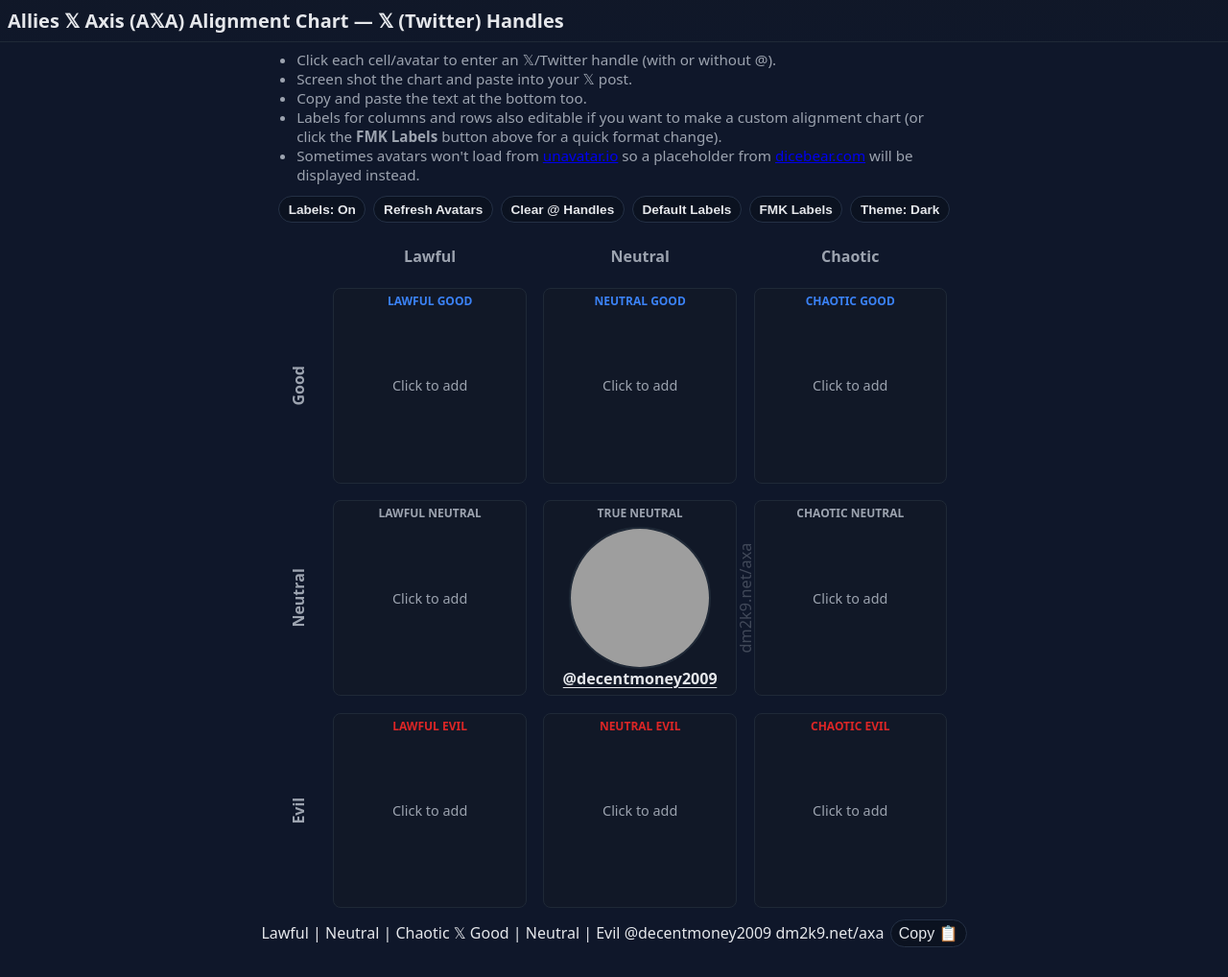
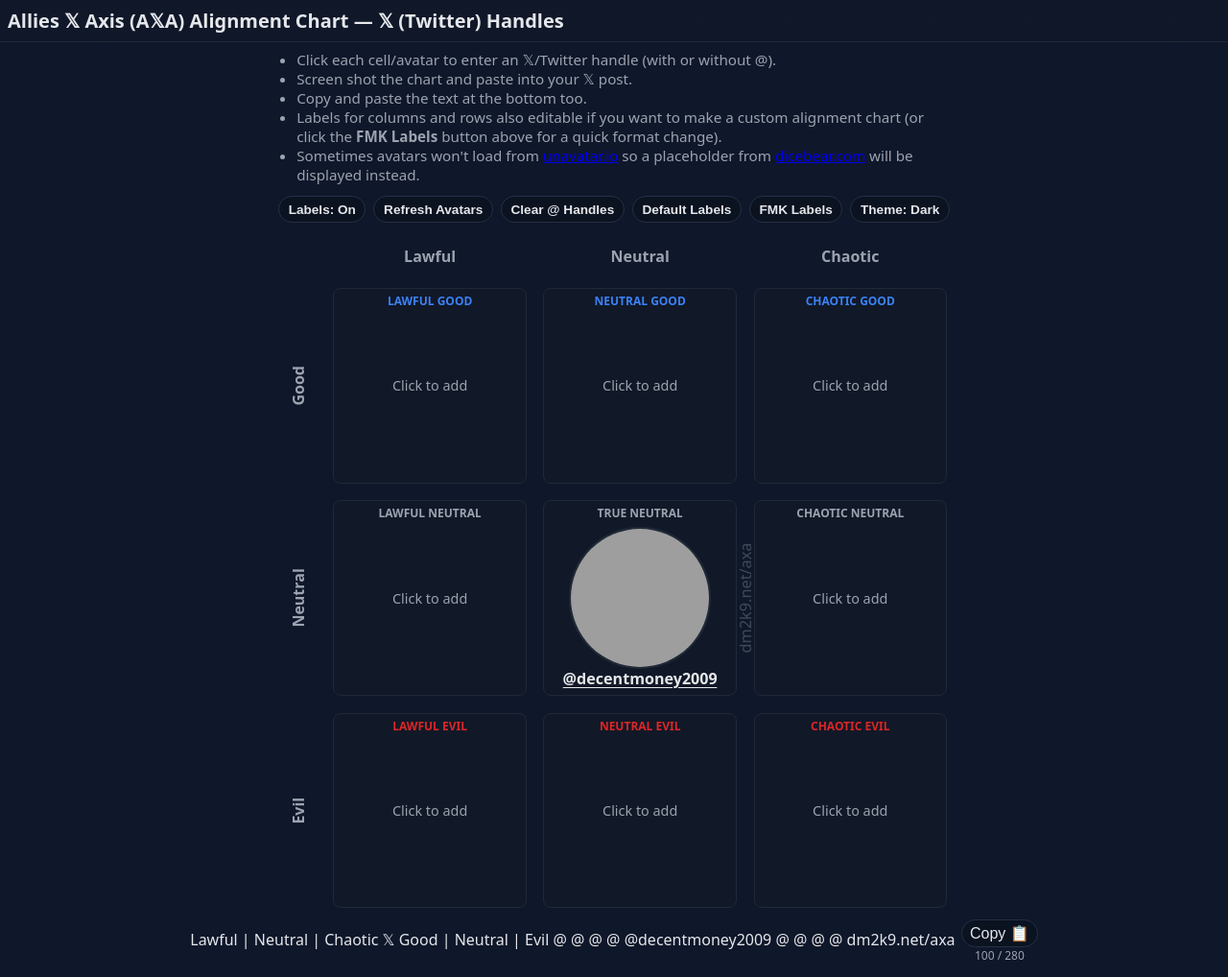
Before and after one commit to decent-money/decent-money.github.io, a Jekyll site: the page axa/index.html, which Jekyll copies as it is, in a window 1280 px wide. Shown: the whole page at 96% size. Built offline with Jekyll 4.4.1, drawn with Linux system fonts in a browser that asks for light colours; grey boxes are pictures that could not be loaded.

Commit message:
Add character counter to AXA page.

```diff
--- a/axa/index.html
+++ b/axa/index.html
@@ -348,6 +348,24 @@
       /* a little breathing room above bottom edge */
     }
 
+    .copy-group {
+      display: flex;
+      flex-direction: column;
+      align-items: center;
+      gap: 0.15rem;
+    }
+
+    .char-counter {
+      font-size: 0.75rem;
+      color: var(--muted);
+      line-height: 1;
+    }
+
+    .char-counter.over-limit {
+      color: #dc2626;
+      /* red when over 240 */
+    }
+
     #handlesText {
       margin: 0;
       text-align: center;
@@ -542,10 +560,16 @@
 
     <div class="handles-row">
       <p id="handlesText"></p>
+
+      <div class="copy-group">
         <button id="copyHandlesBtn" class="icon-button" type="button" aria-label="Copy handles to clipboard"
           title="Copy handles">
           Copy 📋
         </button>
+        <div id="charCounter" class="char-counter">0 / 280</div>
+      </div>
+    </div>
+
     </div>
 
   </main>
@@ -555,6 +579,9 @@
     const DEFAULT_MID_HANDLE = 'decentmoney2009'; // without @
     const DEFAULT_COLS = ['Lawful', 'Neutral', 'Chaotic'];
     const DEFAULT_ROWS = ['Good', 'Neutral', 'Evil'];
+    const charCounter = document.getElementById('charCounter');
+    const CHAR_LIMIT = 280;
+
     let colTitles = JSON.parse(localStorage.getItem('alignment_col_titles') || 'null') || [...DEFAULT_COLS];
     let rowTitles = JSON.parse(localStorage.getItem('alignment_row_titles') || 'null') || [...DEFAULT_ROWS];
     function saveTitles() { localStorage.setItem('alignment_col_titles', JSON.stringify(colTitles)); localStorage.setItem('alignment_row_titles', JSON.stringify(rowTitles)); }
@@ -608,27 +635,37 @@
       const colLine = `${colTitles[0]} | ${colTitles[1]} | ${colTitles[2]}`;
       const rowLine = `${rowTitles[0]} | ${rowTitles[1]} | ${rowTitles[2]}`;
 
-      // Two-line header: Columns 𝕏 Rows
+      // Two-line header: Columns 𝕏 Rows (using X_SYMBOL)
       const alignmentHeader = `${colLine} ${X_SYMBOL} ${rowLine}`;
 
       // Build handle list
+      // Build handle list with placeholder @ for empty cells
       const handles = [...document.querySelectorAll('.cell')]
-        .map(c => c.dataset.handle || '')
-        .filter(Boolean)
-        .map(h => '@' + h)
+        .map(c => {
+          const h = c.dataset.handle?.trim();
+          return h ? '@' + h : '@';   // <-- placeholder @
+        })
         .join(' ');
+
 
       // Always include suffix URL
       const suffix = 'dm2k9.net/axa';
-      const handleLine = handles ? `${handles} ${suffix}` : suffix;
+      const handleLine = handles ? `${handles}\n\n${suffix}` : suffix;
 
       // Final text block shown under the chart
-      handlesText.textContent = `${alignmentHeader}\n\n${handleLine}`;
+      const fullText = `${alignmentHeader}\n\n${handleLine}`;
+      handlesText.textContent = fullText;
+
+      // Character counter logic
+      if (charCounter) {
+        const len = fullText.length;
+        charCounter.textContent = `${len} / ${CHAR_LIMIT}`;
+        charCounter.classList.toggle('over-limit', len > CHAR_LIMIT);
+      }
 
       // Resizing flow remains intact
       requestAnimationFrame(sizeBoard);
     }
-
 
 
     const copyHandlesBtn = document.getElementById('copyHandlesBtn');
```
Lines whose indentation alone changed are shown as unchanged.
